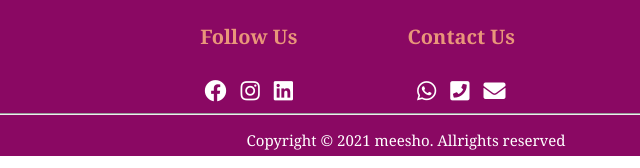
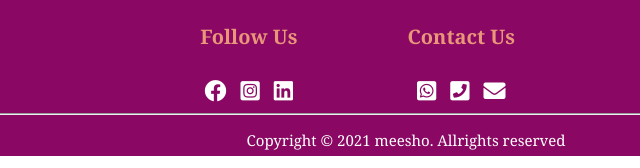
Before and after one commit to sr3255/Meghana, a plain HTML site: page contact.html in a window 1280 px wide. Shown: the part 2031-2199 px from the top of the page, 234-874 px from the left. Drawn offline with Linux system fonts and the light colour scheme.

Commit message:
Update contact.html

```diff
--- a/contact.html
+++ b/contact.html
@@ -76,14 +76,15 @@ crossorigin="anonymous" referrerpolicy="no-referrer" />
               <div class="media">
                 <div class="media_container">
                   <div class="social">
-                    <h3>Follow Us</h3>
-                    <a href="https://m.facebook.com/meeshosupply/" target="_blank"><i class="fab fa-facebook" aria-hidden="true"></i></a>
-                  <a href="https://www.instagram.com/meeshoapp/?hl=en" target="_blank"><i class="fab fa-instagram" aria-hidden ="true"></i></a>
+
+                      <h3>Follow Us</h3>
+                      <a href="https://m.facebook.com/meeshosupply/" target="_blank"><i class="fab fa-facebook" aria-hidden="true"></i></a>
+                  <a href="https://www.instagram.com/meeshoapp/?hl=en" target="_blank"><i class="fab fa-instagram-square"  aria-hidden ="true"></i></a>
                   <a href="https://in.linkedin.com/company/meesho" target="_blank"><i class="fab fa-linkedin" aria-hidden="true"></i></a>
                 </div>
                 <div class="contact">
                   <h3>Contact Us</h3>
-                  <a href=""><i class="fab fa-whatsapp" aria-hidden ="true"></i></a>
+                  <a href=""><i class="fab fa-whatsapp-square" aria-hidden ="true"></i></a>
                   <a href="tel:+9108061799600"><i class="fa fa-phone-square" aria-hidden="true"></i></a>
                   <a href="mailto:help@meesho.com"><i class="fa fa-envelope" aria-hidden="true"></i></a>
                   </div>
```
